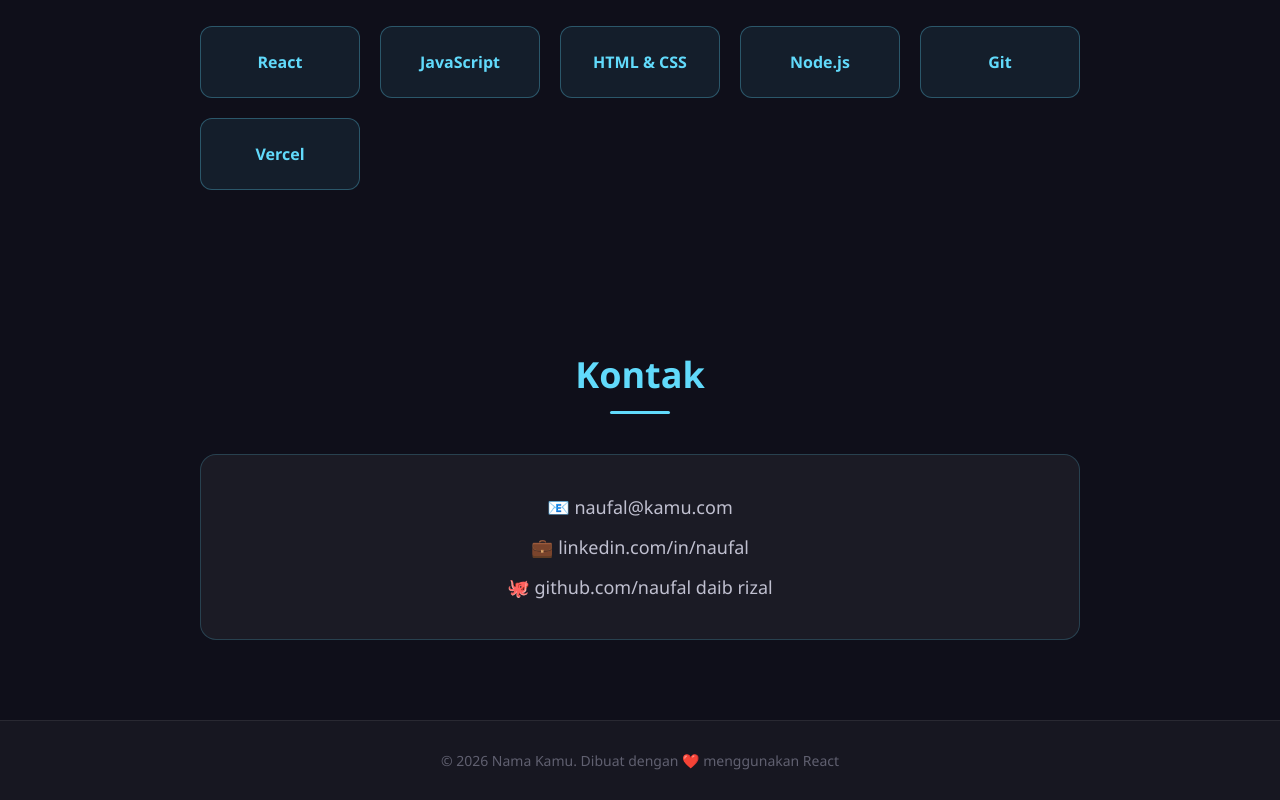
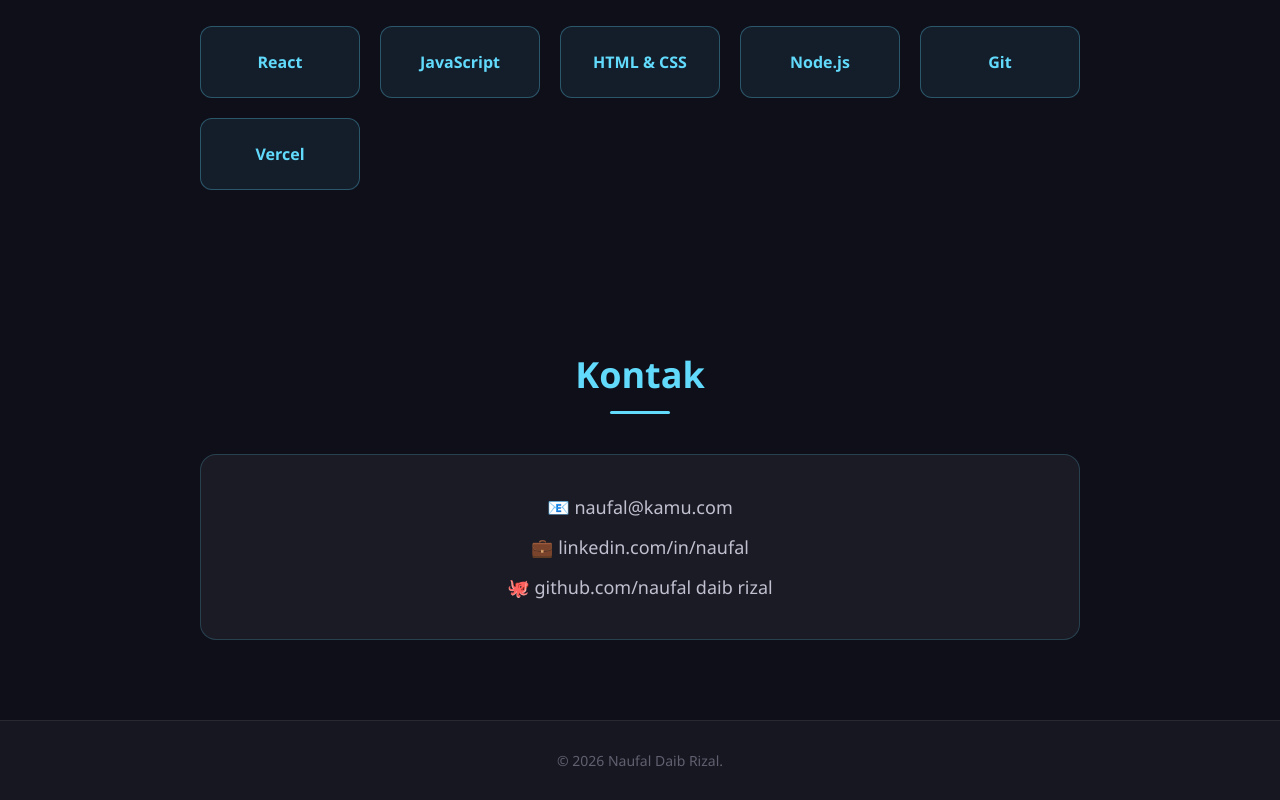
Before and after one commit to naafzlll/react-deploy-demo, a React (Create React App) app: page / in a window 1280 px wide. Shown: the part 1330-2130 px from the top of the page. Built offline with nearby package versions, Linux system fonts and the light colour scheme.

Commit message:
update tampilan web

```diff
--- a/src/App.js
+++ b/src/App.js
@@ -17,7 +17,7 @@
       <section className="hero">
         <div className="hero-content">
           <h1>Halo, Saya <span className="highlight">Naufal Daib Rizal</span> 👋</h1>
-          <p>Web Developer | Videographer| Photograper</p>
+          <p>Web Developer | Videographer | Photograper</p>
           <div className="hero-buttons">
             <a href="#contact" className="btn btn-primary">Hubungi Saya</a>
             <a href="#skills" className="btn btn-outline">Lihat Skills</a>
@@ -57,7 +57,7 @@
 
       {/* Footer */}
       <footer className="footer">
-        <p>© 2026 Nama Kamu. Dibuat dengan ❤️ menggunakan React</p>
+        <p>© 2026 Naufal Daib Rizal.</p>
       </footer>
     </div>
   );
```
